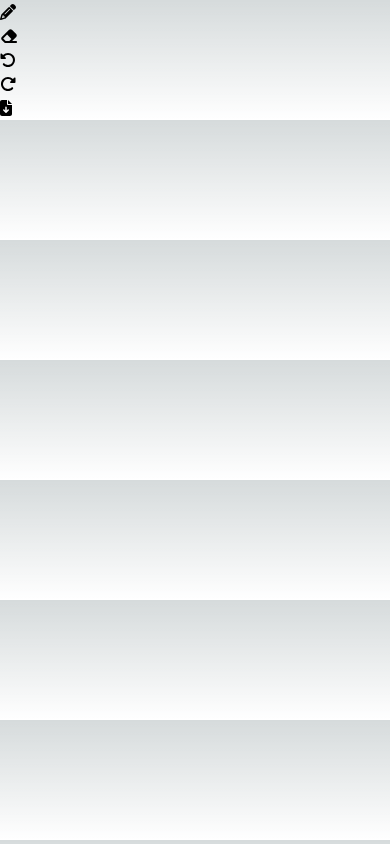
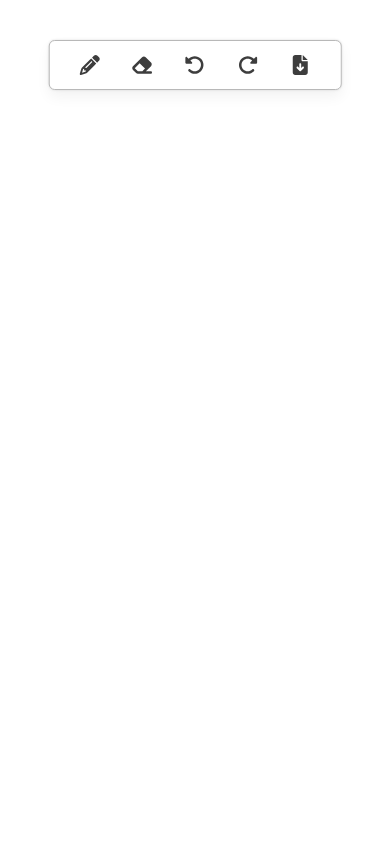
Before and after one commit to Gaurav-08-dev/online-drawing-tool, a Next.js app: page / in a window 390 px wide. Built offline with nearby package versions, Linux system fonts and the light colour scheme.

Commit message:
1. Completed menu for UI component

```diff
--- a/postcss.config.js
+++ b/postcss.config.js
@@ -1,5 +1,6 @@
 module.exports = {
   plugins: {
+    'tailwindcss/nesting': {},
     tailwindcss: {},
     autoprefixer: {},
   },
--- a/src/components/Menu/index.js
+++ b/src/components/Menu/index.js
@@ -5,8 +5,8 @@
 const Menu = () => {
     return (
         <div className={styles.menuContainer}>
-            <div>
-                <FontAwesomeIcon icon={faPencil} />
+            <div className={styles.iconWrapper}>
+                <FontAwesomeIcon icon={faPencil} className={styles.icon} />
             </div>
             <div className={styles.iconWrapper}>
                 <FontAwesomeIcon icon={faEraser} className={styles.icon} />
--- a/src/components/Menu/index.module.css
+++ b/src/components/Menu/index.module.css
@@ -1,3 +1,24 @@
-.menuContainer{
+.menuContainer {
+  @apply absolute px-5 py-1 flex justify-between w-1/4 left-1/2 top-10 rounded-md;
+  border: 1px solid theme("colors.border1");
+  transform: translateX(-50%);
+  box-shadow: theme("colors.shadow1");
+  background-color: theme("colors.background1");
 
+  .iconWrapper {
+    @apply cursor-pointer flex justify-center items-center h-10 w-10 rounded-md;
+
+    &:hover,
+    &.active {
+      background-color: theme("colors.text2");
+    }
+    .icon {
+      color: theme("colors.text1");
+      font-size: 20px;
+    }
+  }
+
+  @media screen and (max-width: 640px) {
+    @apply w-3/4;
+  }
 }
--- a/src/styles/globals.css
+++ b/src/styles/globals.css
@@ -1,27 +1,3 @@
 @tailwind base;
 @tailwind components;
 @tailwind utilities;
-
-:root {
-  --foreground-rgb: 0, 0, 0;
-  --background-start-rgb: 214, 219, 220;
-  --background-end-rgb: 255, 255, 255;
-}
-
-@media (prefers-color-scheme: dark) {
-  :root {
-    --foreground-rgb: 255, 255, 255;
-    --background-start-rgb: 0, 0, 0;
-    --background-end-rgb: 0, 0, 0;
-  }
-}
-
-body {
-  color: rgb(var(--foreground-rgb));
-  background: linear-gradient(
-      to bottom,
-      transparent,
-      rgb(var(--background-end-rgb))
-    )
-    rgb(var(--background-start-rgb));
-}
--- a/tailwind.config.js
+++ b/tailwind.config.js
@@ -13,6 +13,15 @@
           'conic-gradient(from 180deg at 50% 50%, var(--tw-gradient-stops))',
       },
     },
+    colors: {
+      background1: 'rgba(255,255,255, 0.9)',
+      shadow1: '0px 7px 14px rgba(0, 0, 0, .05), 0px 0px 3.12708px rgba(0, 0, 0, .0798), 0px 0px .931014px rgba(0, 0, 0, .1702)',
+      shadow2: '0 0 0 1px #4a47b1',
+      border1: '#b8b8b8',
+      border2: '#d6d6d6',
+      text1: '#3d3d3d',
+      text2: '#e3e2fe'
+    }
   },
   plugins: [],
 }
```
